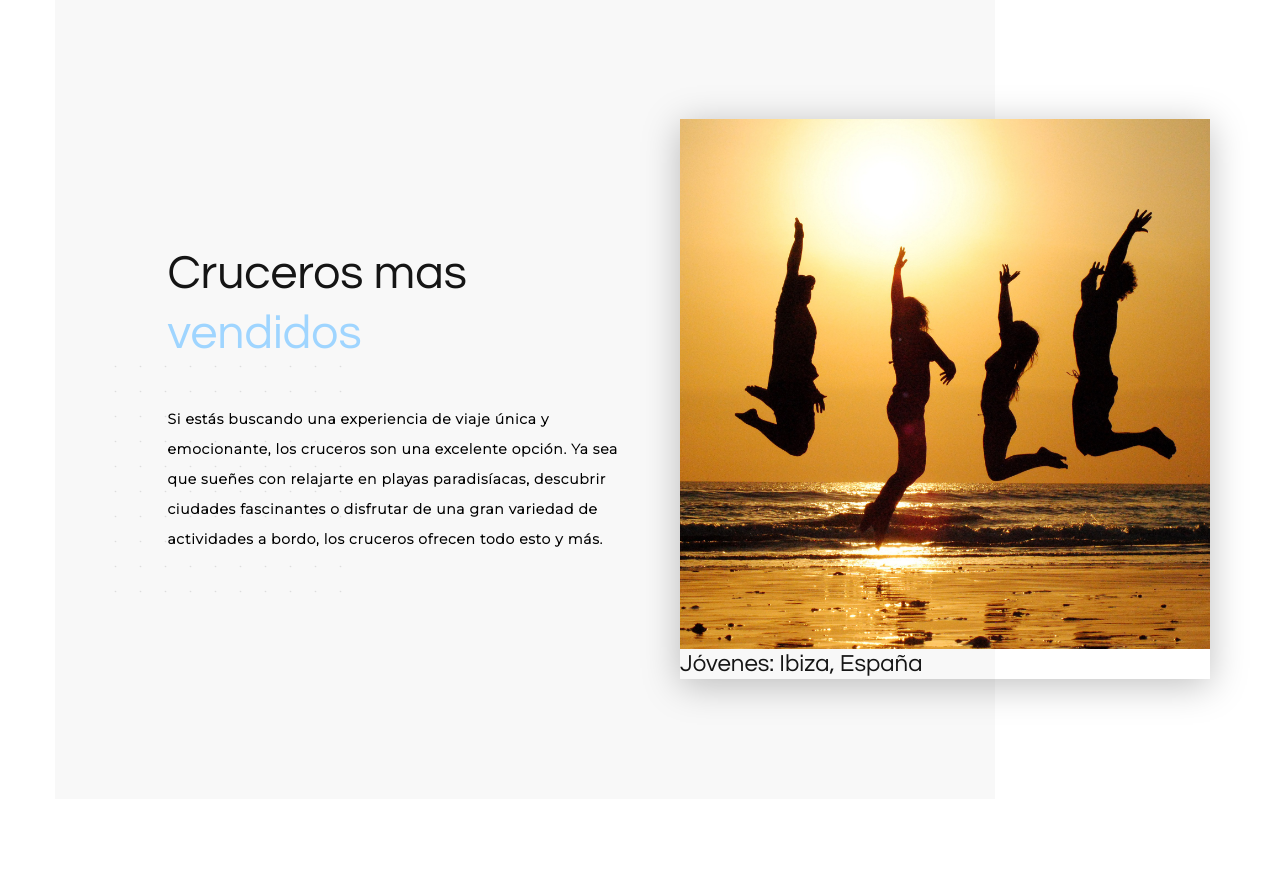
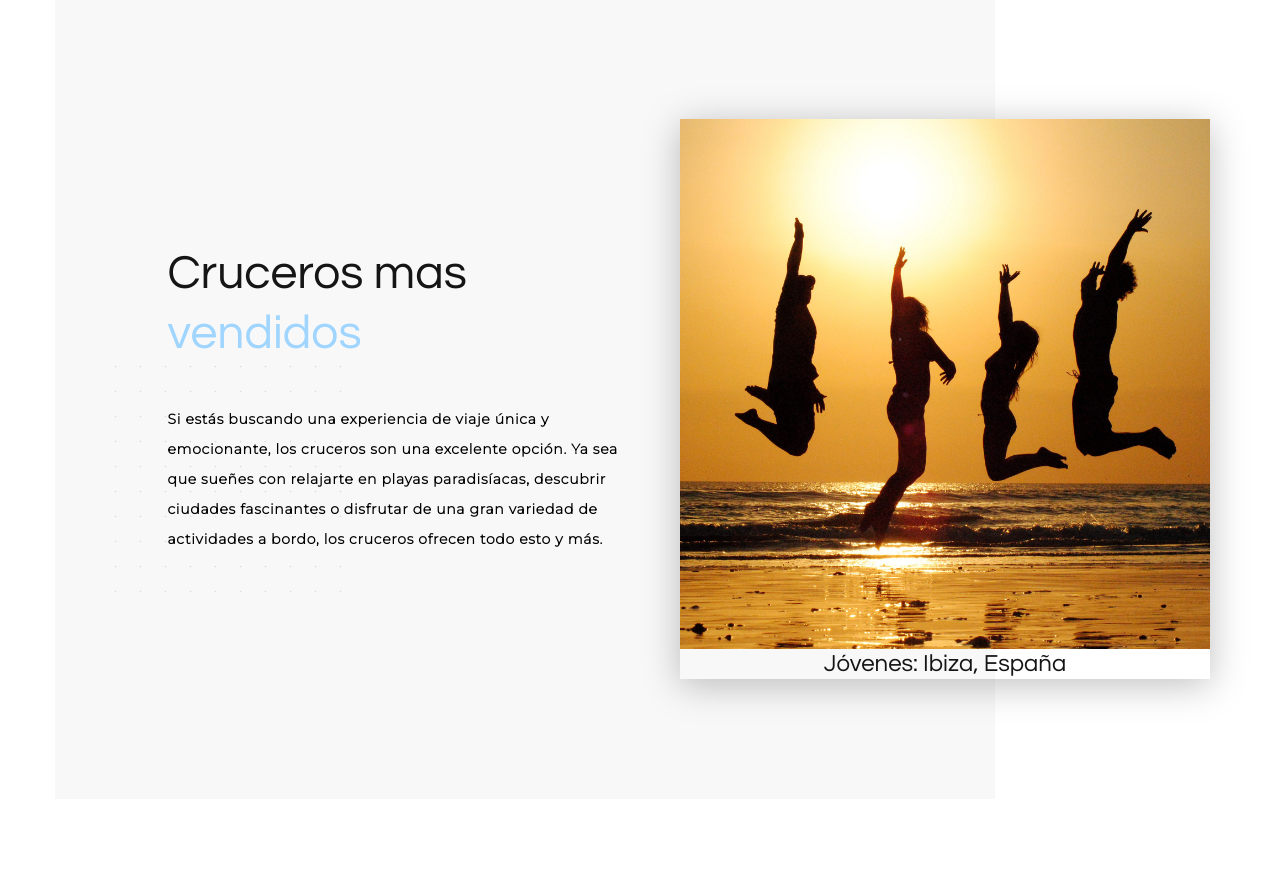
Before and after one commit to alejalogar/TFG, a Symfony app: template templates/inicio/inicio.html.twig in a window 1280 px wide. Shown: the part 1601-2476 px from the top of the page. Run offline with Twig, Linux system fonts and the light colour scheme; the template is opened without the code that fills it, so the values that code supplies are empty; some libraries are stand-ins or nearby versions; some web fonts are replaced.

Commit message:
centrando texto de cruceros mas vendidos

```diff
--- a/templates/inicio/inicio.html.twig
+++ b/templates/inicio/inicio.html.twig
@@ -129,28 +129,28 @@
                   <div>
                     <a href="">
                     <img src="images/amigos-ibiza.jpg" alt="" width="618" height="614"/>
-                    <h4>Jóvenes: Ibiza, España</h4>
+                    <h4 style="text-align:center;">Jóvenes: Ibiza, España</h4>
                   </a>
                   </div>
                   <div>
                     <img src="images/solteros.jpg" alt="" width="618" height="614"/>
-                    <h4>Solteros: Miami, Florida</h4>
+                    <h4 style="text-align:center;">Solteros: Miami, Florida</h4>
                   </div>
                   <div>
                     <img src="images/abuelos2.jpg" alt="" width="618" height="614"/>
-                    <h4>Ancianos: Fiordos Noruegos</h4>
+                    <h4 style="text-align:center;">Ancianos: Fiordos Noruegos</h4>
                   </div>
                   <div>
                     <img src="images/pareja.jpg" alt="" width="618" height="614"/>
-                    <h4>Pareja: Santorini, Grecia</h4>
+                    <h4 style="text-align:center;">Pareja: Santorini, Grecia</h4>
                   </div>
                   <div>
                     <img src="images/familia.jpg" alt="" width="618" height="614"/>
-                    <h4>Familias: Orlando, Florida</h4>
+                    <h4 style="text-align:center;">Familias: Orlando, Florida</h4>
                   </div>
                   <div>
                     <img src="images/gay.jpg" alt="" width="618" height="614"/>
-                    <h4>LGBTI+: Mykonos, Grecia</h4>
+                    <h4 style="text-align:center;">LGBTI+: Mykonos, Grecia</h4>
                   </div>
 
                 </div>
```
